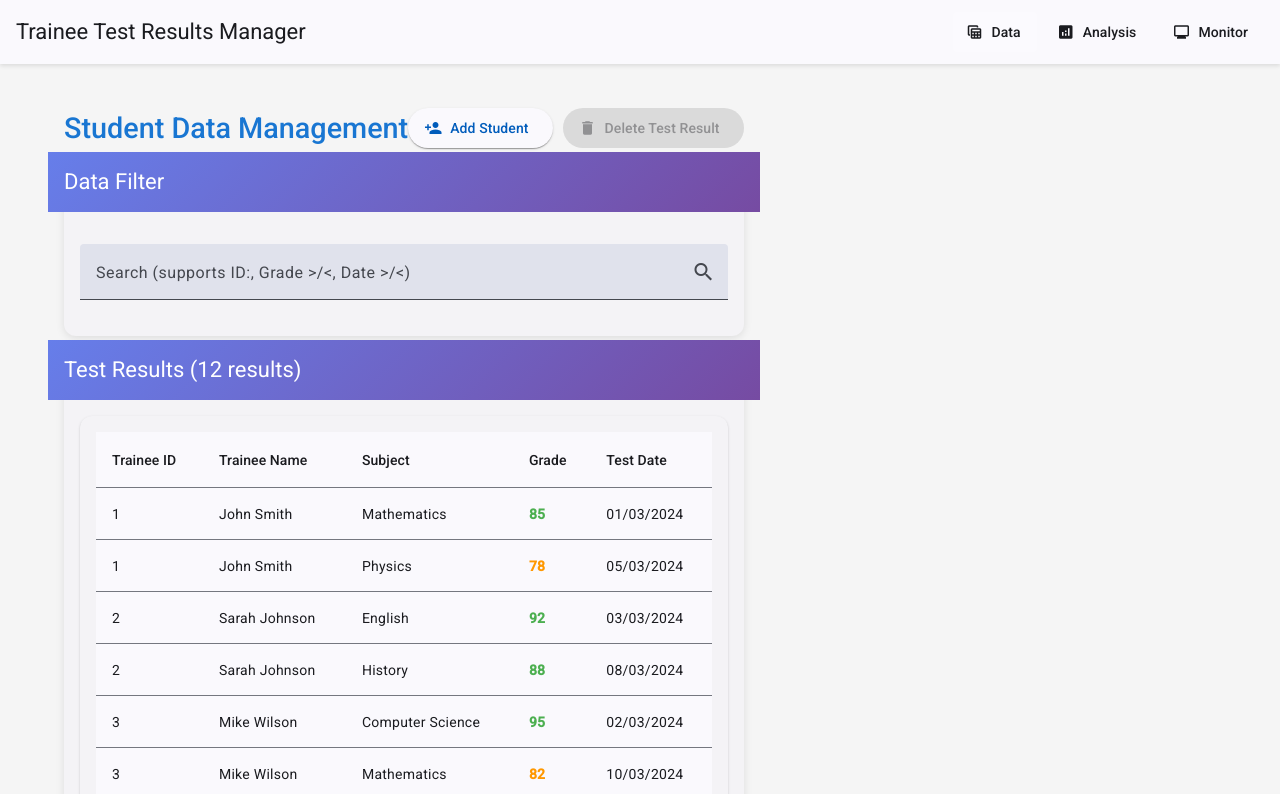
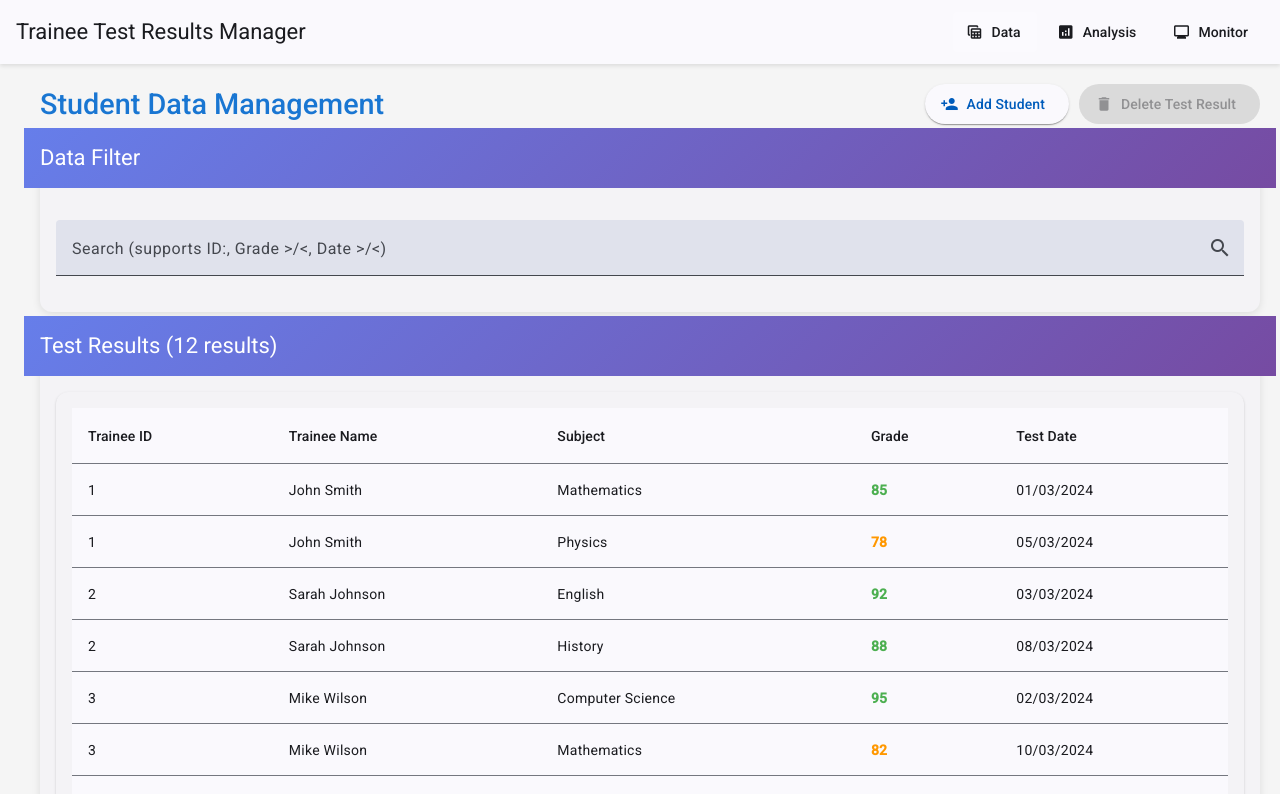
Before and after one commit to yehudit-kazburg/trainee-test-dashboard, an Angular app in the folder app/: page /data in a window 1280 px wide. Shown: the top 794 px of the page. Built offline with nearby package versions, Linux system fonts and the light colour scheme.

Commit message:
fix style

```diff
--- a/app/src/app/app.scss
+++ b/app/src/app/app.scss
@@ -1,8 +1,15 @@
+:host {
+  display: block;
+  width: 100%;
+  height: 100vh;
+}
+
 .main-toolbar {
   position: sticky;
   top: 0;
   z-index: 100;
   box-shadow: 0 2px 4px rgba(0,0,0,0.1);
+  width: 100%;
 }
 
 .toolbar-spacer {
@@ -33,9 +40,10 @@
 }
 
 .main-content {
-  padding: 24px;
+  padding: 0;
   min-height: calc(100vh - 64px);
   background-color: #f5f5f5;
+  width: 100%;
 }
 
 .nav-button mat-icon {
--- a/app/src/app/pages/analysis-page/analysis-page.scss
+++ b/app/src/app/pages/analysis-page/analysis-page.scss
@@ -1,5 +1,6 @@
 .analysis-page-container {
   padding: 20px;
+  width: 100%;
 }
 
 .controls-section {
--- a/app/src/app/pages/analysis-page/analysis-page.ts
+++ b/app/src/app/pages/analysis-page/analysis-page.ts
@@ -137,16 +137,14 @@ export class AnalysisPage implements OnInit, OnDestroy {
           idsFilter.options = idOptions;
         }
       });
-    // Note: Subject options are updated separately in updateSubjectsFilterOptions()
   }
 
   onFiltersChanged(values: FilterValues): void {
-    // Update legacy properties
     this.selectedIds = values['selectedIds'] || [];
     this.selectedSubjects = values['selectedSubjects'] || [];
 
     this.updateChartsData();
-    this.saveCurrentState(); // Save state when filters change
+    this.saveCurrentState();
   }
 
   loadAvailableIds(): void {
@@ -159,19 +157,15 @@ export class AnalysisPage implements OnInit, OnDestroy {
   }
 
   loadAvailableSubjects(): void {
-    console.log('AnalysisPage: Loading available subjects...');
     this.dataService.getSubjects()
       .pipe(takeUntilDestroyed(this.destroyRef))
       .subscribe((subjects: string[]) => {
-        console.log('AnalysisPage: Loaded subjects:', subjects);
         this.availableSubjects = subjects;
-        // Update filter options after subjects are loaded
         this.updateSubjectsFilterOptions();
       });
   }
 
   private updateSubjectsFilterOptions(): void {
-    console.log('AnalysisPage: Updating subjects filter options with:', this.availableSubjects);
     const subjectOptions = this.availableSubjects.map(subject => ({
       value: subject,
       label: subject
@@ -180,7 +174,6 @@ export class AnalysisPage implements OnInit, OnDestroy {
     const subjectsFilter = this.filterConfigs.find(f => f.key === 'selectedSubjects');
     if (subjectsFilter) {
       subjectsFilter.options = subjectOptions;
-      console.log('AnalysisPage: Subject filter updated with options:', subjectOptions);
     }
   }
 
--- a/app/src/app/pages/data-page/data-page.scss
+++ b/app/src/app/pages/data-page/data-page.scss
@@ -1,7 +1,6 @@
 .data-page-container {
   padding: 20px;
-  max-width: 1400px;
-  margin: 0 auto;
+  width: 100%;
 }
 
 .page-header {
@@ -25,12 +24,14 @@
 .filter-card {
   margin-bottom: 20px;
   box-shadow: 0 2px 8px rgba(0,0,0,0.1);
+  width: 100%;
 }
 
 .main-content {
   display: flex;
   gap: 20px;
   align-items: flex-start;
+  width: 100%;
 }
 
 .details-card {
@@ -118,6 +119,7 @@
 .grid-card {
   flex: 1; // Take remaining space
   box-shadow: 0 2px 8px rgba(0,0,0,0.1);
+  width: 100%;
 }
 
 .full-width {
--- a/app/src/app/pages/monitor-page/monitor-page.scss
+++ b/app/src/app/pages/monitor-page/monitor-page.scss
@@ -1,5 +1,6 @@
 .monitor-page-container {
   padding: 20px;
+  width: 100%;
 }
 
 .filter-section {
--- a/app/src/styles.scss
+++ b/app/src/styles.scss
@@ -39,3 +39,30 @@ body {
 
 html, body { height: 100%; }
 body { margin: 0; font-family: Roboto, "Helvetica Neue", sans-serif; }
+
+/* Global container styles to ensure full width */
+* {
+  box-sizing: border-box;
+}
+
+html, body, app-root {
+  width: 100%;
+  margin: 0;
+  padding: 0;
+}
+
+/* Ensure all main containers use full width */
+.mat-app-background {
+  width: 100%;
+}
+
+/* Remove any default Material UI container constraints */
+.mat-toolbar, .mat-card, .mat-table {
+  width: 100%;
+}
+
+/* Force containers to use full width */
+app-data-page, app-analysis-page, app-monitor-page {
+  display: block;
+  width: 100%;
+}
```
